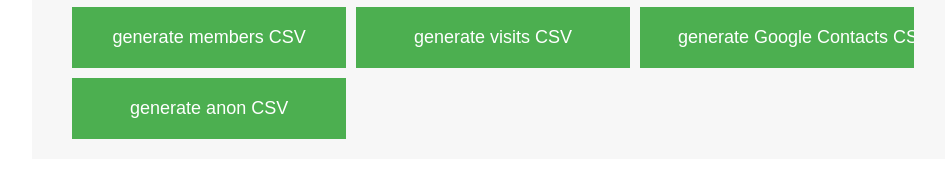
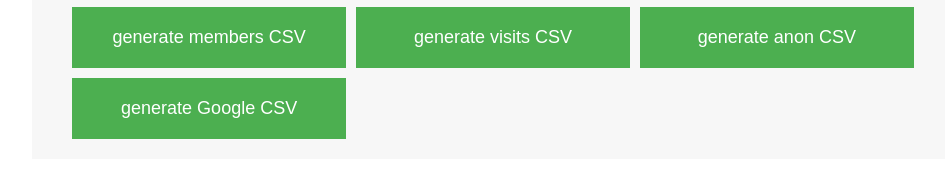
Before and after one commit to FabLabDuPEC/Frenzone, a website: page frontend/admin/admin.html in a window 1280 px wide. Shown: the part 685-862 px from the top of the page, without its empty margins (147-1092 px from the left). Drawn offline with nearby package versions, Linux system fonts and the light colour scheme; no server answers.

Commit message:
I was accessing the other machine by accident. It works, there was no problem. Updated HTML to look nicer.

```diff
--- a/frontend/admin/admin.html
+++ b/frontend/admin/admin.html
@@ -70,8 +70,8 @@
             </div>
             <input type="button" name="members" class="generate" id="members" value="generate members CSV">
             <input type="button" name="visits" class="generate" id="visits" value="generate visits CSV">
-            <input type="button" name="googleContacts" class="generate" id="googleContacts" value="generate Google Contacts CSV">
             <input type="button" name="anon" class="generate" id="anon" value="generate anon CSV">
+            <input type="button" name="googleContacts" class="generate" id="googleContacts" value="generate Google CSV">
         </div>
     </div>
 </body>
```
